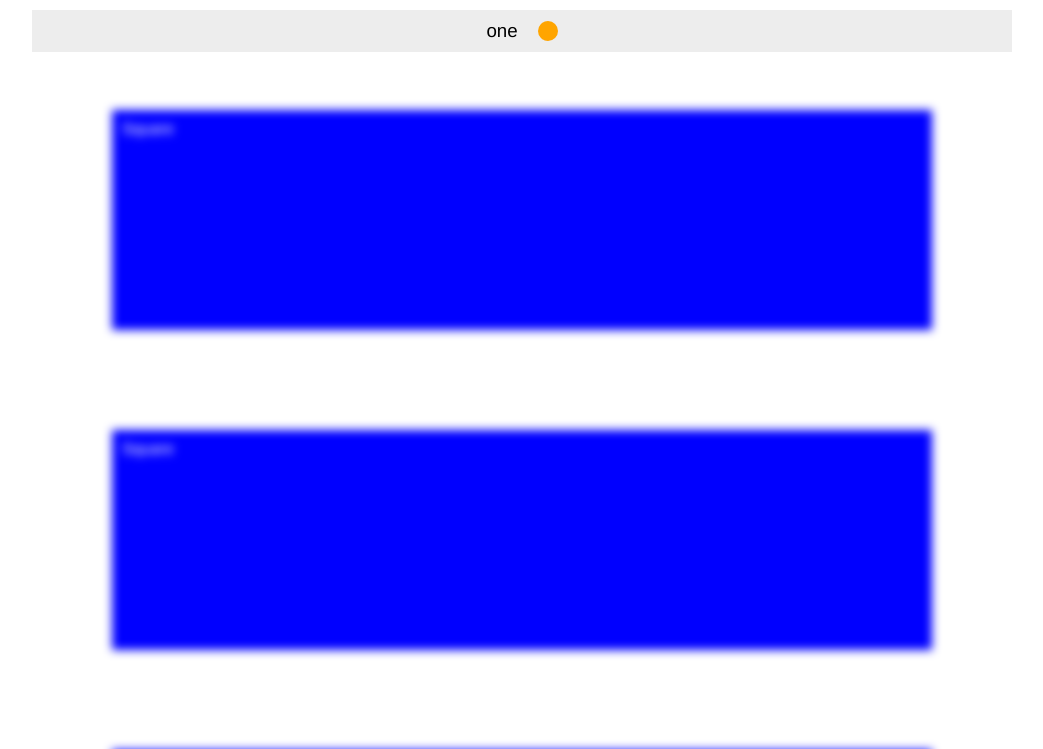
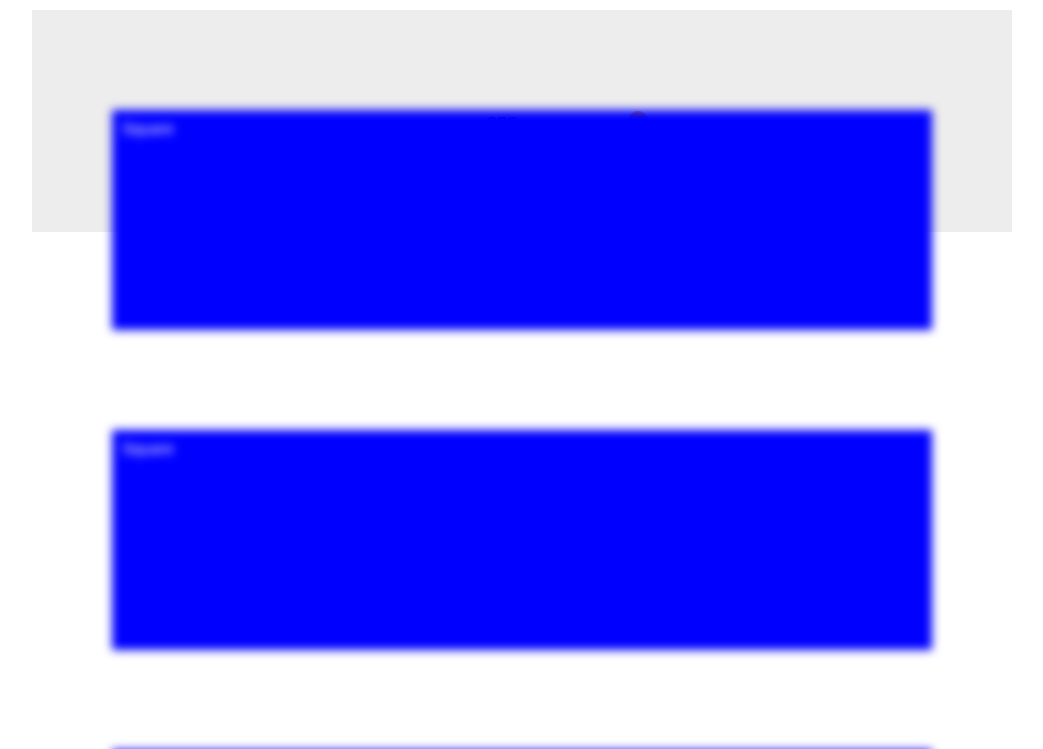
Before and after one commit to SanjeevMidda/header-blur, a React (Create React App) app: page / in a window 1280 px wide. Shown: the top 749 px of the page, without its empty margins (118-1161 px from the left). Built offline with nearby package versions, Linux system fonts and the light colour scheme.

Commit message:
Update index.css

```diff
--- a/src/index.css
+++ b/src/index.css
@@ -22,7 +22,7 @@ header {
 }
 
 h3 {
-  margin: 10px;
+  margin: 100px;
 }
 
 .square {
```
